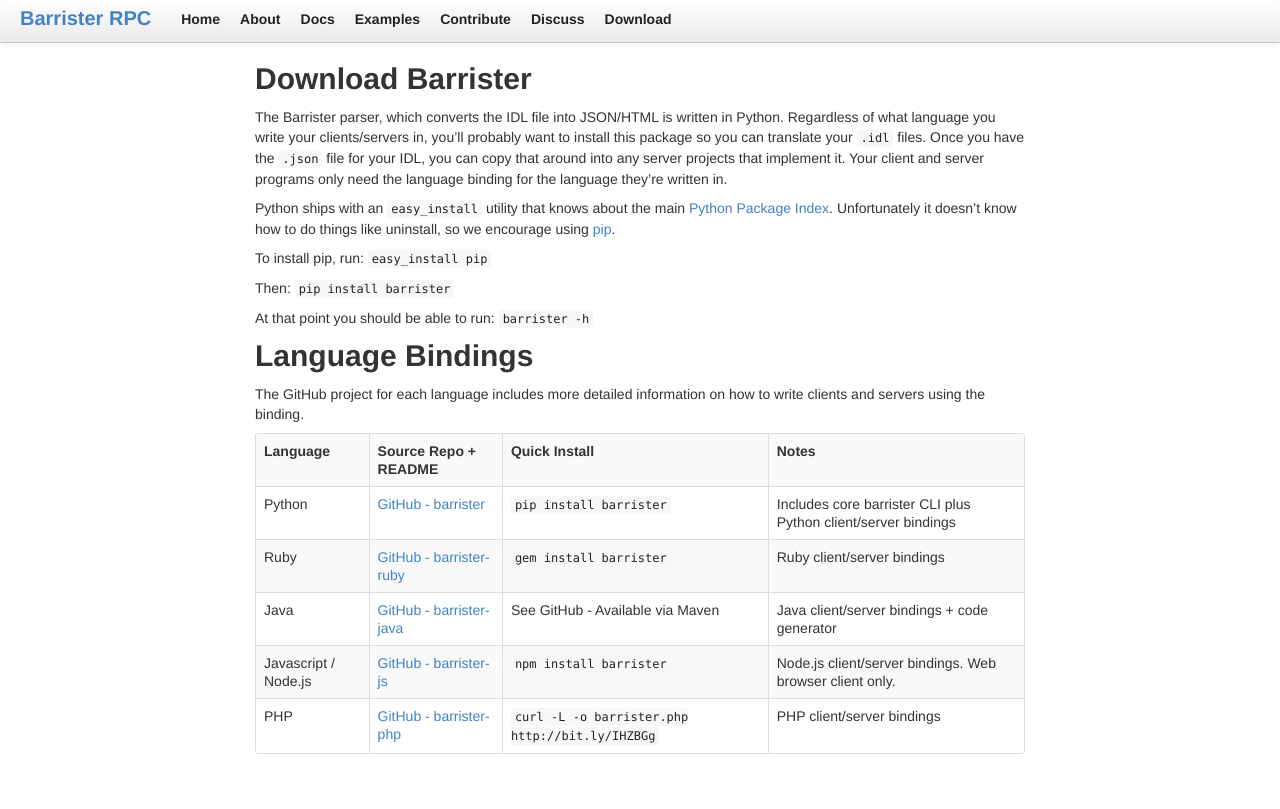
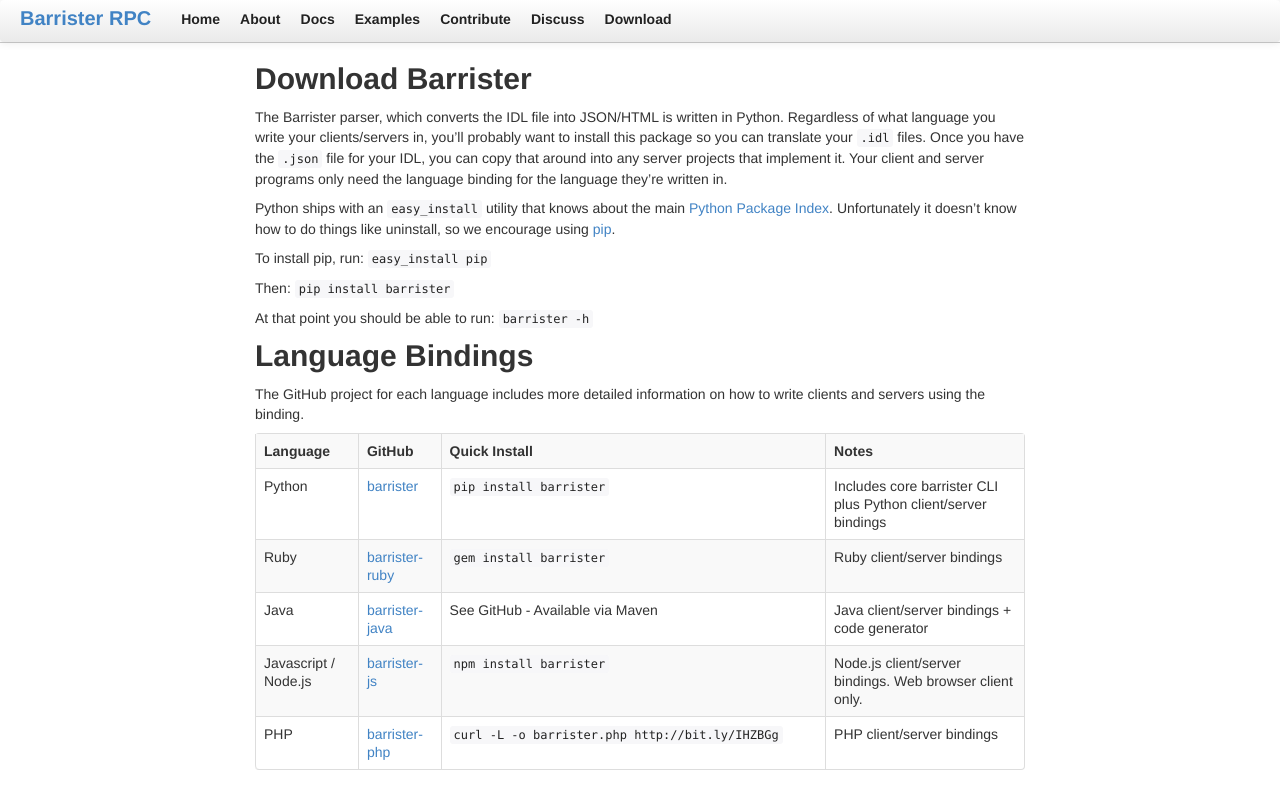
Before and after one commit to coopernurse/barrister-site, a Jekyll site: the page built from download.md, in a window 1280 px wide. Shown: the top 809 px of the page. Built offline with Jekyll 4.4.1, drawn with Linux system fonts in a browser that asks for light colours; Markdown is read by kramdown in place of the engine named in the settings.

Commit message:
adding example READMEs and updated download page

```diff
--- a/calc.html
+++ b/calc.html
@@ -1,7 +1,7 @@
 <!DOCTYPE html>
 <html>
 <head>
-  <title>Calculator Interface</title>
+  <title>None</title>
   <meta http-equiv="content-type" content="text/html; charset=UTF-8">
   <style type="text/css">
 
@@ -202,7 +202,7 @@
         <tr>
           <th class="docs">
             <h1>
-               Calculator Interface
+               None
             </h1>
           </th>
           <th class="code">
--- a/calc.json
+++ b/calc.json
@@ -1 +1 @@
-[{"type": "comment", "value": "The Calculator service is easy to use.\n\nExamples\n--------\n\n    x = calc.add(10, 30)\n    # x == 40\n\n    y = calc.subtract(44, 10)\n    # y == 34"}, {"comment": "", "functions": [{"comment": "Adds two numbers together and returns the result   ", "returns": {"is_array": false, "type": "float"}, "params": [{"is_array": false, "type": "float", "name": "a"}, {"is_array": false, "type": "float", "name": "b"}], "name": "add"}, {"comment": "Subtracts b from a and returns the result", "returns": {"is_array": false, "type": "float"}, "params": [{"is_array": false, "type": "float", "name": "a"}, {"is_array": false, "type": "float", "name": "b"}], "name": "subtract"}], "type": "interface", "name": "Calculator"}]
+[{"type": "comment", "value": "The Calculator service is easy to use.\n\nExamples\n--------\n\n    x = calc.add(10, 30)\n    # x == 40\n\n    y = calc.subtract(44, 10)\n    # y == 34"}, {"comment": "", "functions": [{"comment": "Adds two numbers together and returns the result   ", "returns": {"optional": false, "is_array": false, "type": "float"}, "params": [{"is_array": false, "type": "float", "name": "a"}, {"is_array": false, "type": "float", "name": "b"}], "name": "add"}, {"comment": "Subtracts b from a and returns the result", "returns": {"optional": false, "is_array": false, "type": "float"}, "params": [{"is_array": false, "type": "float", "name": "a"}, {"is_array": false, "type": "float", "name": "b"}], "name": "subtract"}], "type": "interface", "name": "Calculator"}]
--- a/download.md
+++ b/download.md
@@ -29,38 +29,38 @@
 <table class="table table-bordered table-striped">
   <tr>
     <th>Language</th>
-    <th>Source Repo + README</th>
-    <th>Quick Install</th>
+    <th>GitHub</th>
+    <th width="50%">Quick Install</th>
     <th>Notes</th>
   </tr>
   <tr>
     <td>Python</td>
-    <td><a href="https://github.com/coopernurse/barrister">GitHub - barrister</a></td>
-    <td><code>pip install barrister</code></td>
+    <td><a href="https://github.com/coopernurse/barrister">barrister</a></td>
+    <td width="50%"><code>pip install barrister</code></td>
     <td>Includes core barrister CLI plus Python client/server bindings</td>
   </tr>
   <tr>
     <td>Ruby</td>
-    <td><a href="https://github.com/coopernurse/barrister-ruby">GitHub - barrister-ruby</a></td>
-    <td><code>gem install barrister</code></td>
+    <td><a href="https://github.com/coopernurse/barrister-ruby">barrister-ruby</a></td>
+    <td width="50%"><code>gem install barrister</code></td>
     <td>Ruby client/server bindings</td>
   </tr>
   <tr>
     <td>Java</td>
-    <td><a href="https://github.com/coopernurse/barrister-java">GitHub - barrister-java</a></td>
-    <td>See GitHub - Available via Maven</td>
+    <td><a href="https://github.com/coopernurse/barrister-java">barrister-java</a></td>
+    <td width="50%">See GitHub - Available via Maven</td>
     <td>Java client/server bindings + code generator</td>
   </tr>
   <tr>
     <td>Javascript / Node.js</td>
-    <td><a href="https://github.com/coopernurse/barrister-js">GitHub - barrister-js</a></td>
-    <td><code>npm install barrister</code></td>
+    <td><a href="https://github.com/coopernurse/barrister-js">barrister-js</a></td>
+    <td width="50%"><code>npm install barrister</code></td>
     <td>Node.js client/server bindings. Web browser client only.</td>
   </tr>
   <tr>
     <td>PHP</td>
-    <td><a href="https://github.com/coopernurse/barrister-php">GitHub - barrister-php</a></td>
-    <td><code>curl -L -o barrister.php http://bit.ly/IHZBGg</code></td>
+    <td><a href="https://github.com/coopernurse/barrister-php">barrister-php</a></td>
+    <td width="50%"><code>curl -L -o barrister.php http://bit.ly/IHZBGg</code></td>
     <td>PHP client/server bindings</td>
   </tr>
 
```
Also changed, not shown: examples/batch/README.md (added, +12 -0 lines), examples/calc/README.md (added, +3 -0 lines).
